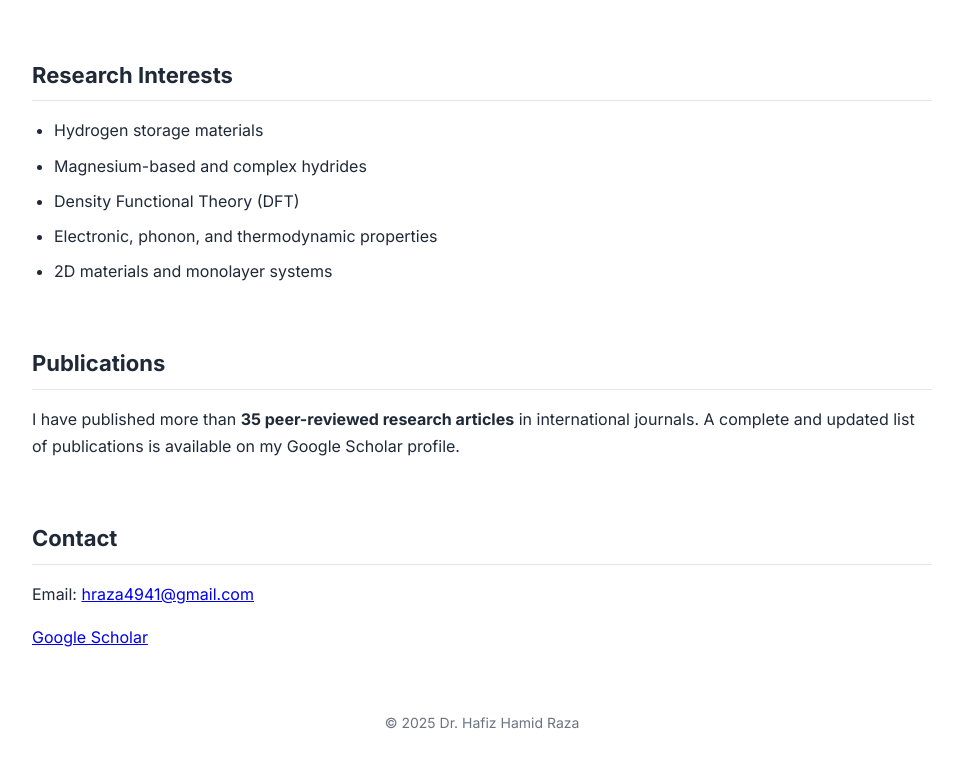
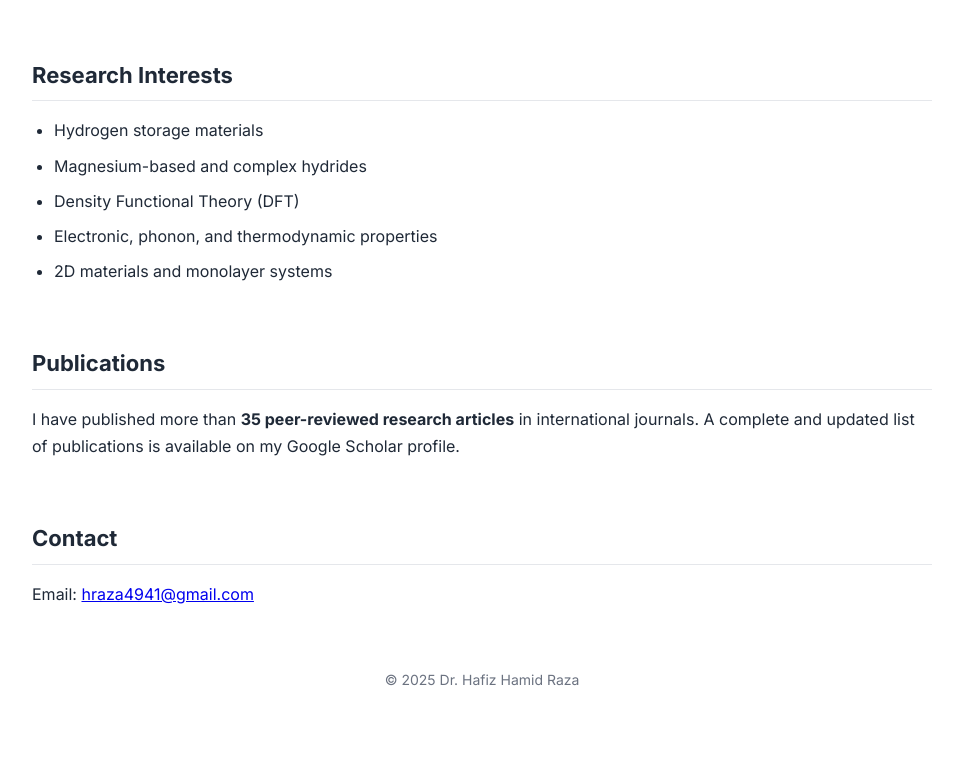
Before and after one commit to dft-doctor/dft-doctor.github.io, a plain HTML site: page index.html in a window 1280 px wide. Shown: the part 632-1399 px from the top of the page, without its empty margins (158-1121 px from the left). Drawn offline with Linux system fonts and the light colour scheme.

Commit message:
Update index.html

```diff
--- a/index.html
+++ b/index.html
@@ -72,10 +72,9 @@
   <section>
     <h2>Contact</h2>
     <p>Email: <a href="mailto:hraza4941@gmail.com">hraza4941@gmail.com</a></p>
-    <p>
-      <a href="https://scholar.google.com/citations?user=BvQVad4AAAAJ&hl=en" target="_blank">
-        Google Scholar
-      </a>
+
+
+
     </p>
   </section>
 
```
